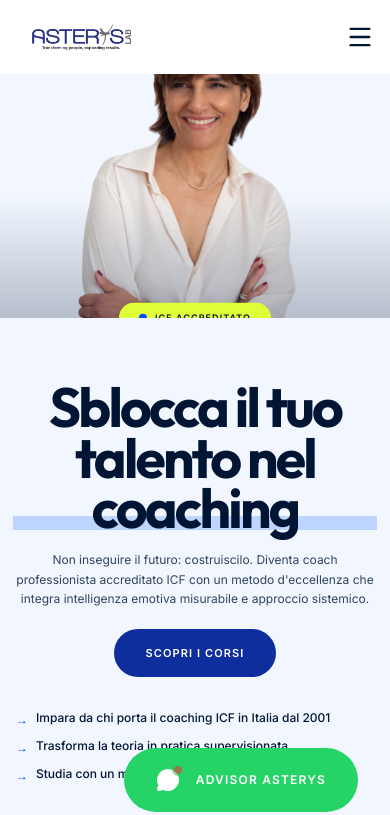
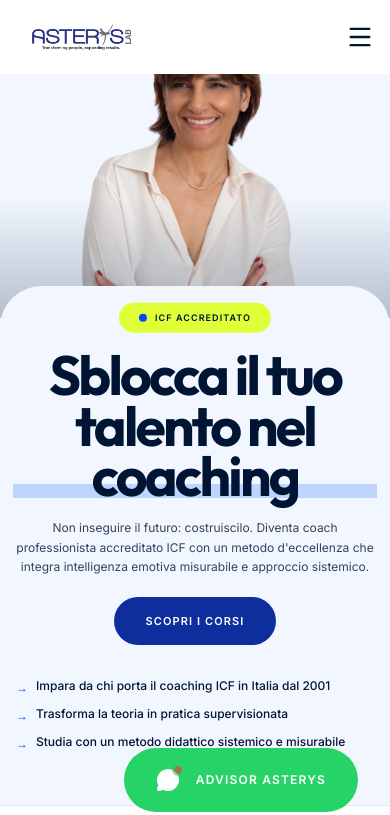
Before and after one commit to danielecolasanti22-wq/asterys-lab---scuola-di-coaching-icf, a React (Vite) app: page / in a window 390 px wide. Shown: the top 815 px of the page. Built offline with nearby package versions, Linux system fonts and the light colour scheme.

Commit message:
Refine mobile hero overlap with curved content section

```diff
--- a/src/pages/Home.tsx
+++ b/src/pages/Home.tsx
@@ -37,7 +37,7 @@ const Hero = () => (
           referrerPolicy="no-referrer"
         />
         <div className="absolute inset-0 bg-gradient-to-t from-brand-navy/25 via-transparent to-transparent" />
-        <div className="absolute left-1/2 -translate-x-1/2 bottom-0 translate-y-1/2 z-10">
+        <div className="absolute left-1/2 -translate-x-1/2 bottom-0 translate-y-1/2 z-20">
           <div className="inline-flex items-center gap-2 bg-[#DFFF38] px-5 py-2 rounded-full text-[9px] font-black uppercase tracking-[0.12em] text-brand-navy whitespace-nowrap">
             <span className="w-2 h-2 bg-brand-accent rounded-full" />
             ICF Accreditato
@@ -45,7 +45,7 @@ const Hero = () => (
         </div>
       </div>
 
-      <div className="pt-16 lg:pt-20 pb-0 lg:pb-16 relative z-10 -mx-4 sm:-mx-6 px-4 sm:px-6 rounded-t-[2.6rem] lg:rounded-none bg-[#F2F7FF]">
+      <div className="pt-16 lg:pt-20 pb-0 lg:pb-16 relative z-10 -mx-4 sm:-mx-6 px-4 sm:px-6 rounded-t-[2.6rem] lg:rounded-none bg-[#F2F7FF] -mt-8 lg:mt-0">
         <div className="hidden lg:inline-flex items-center gap-2 bg-white px-3 py-1 rounded-full text-[10px] font-black uppercase tracking-[0.2em] text-brand-navy border border-brand-navy/10 mb-4 lg:mb-6 w-full sm:w-auto justify-center lg:justify-start">
           <span className="w-1.5 h-1.5 bg-brand-accent rounded-full" />
           La 1ª scuola di coaching accreditata ICF
```
